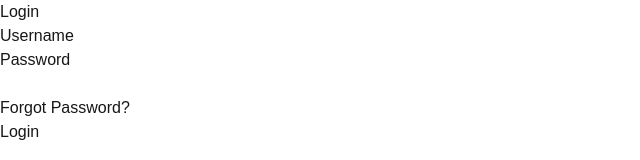
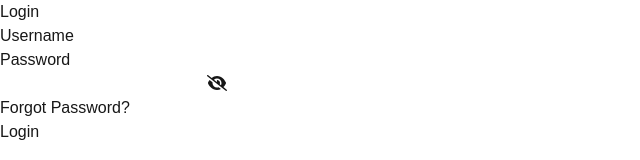
Before and after one commit to JhonGutang/CollabIT_CCTC, a Next.js app in the folder frontend/: page /login in a window 1280 px wide. Shown: the top 160 px of the page, without its empty margins (0-640 px from the left). Built offline with nearby package versions, Linux system fonts and the light colour scheme.

Commit message:
added password input with show toggle as reusable component

```diff
--- a/frontend/package.json
+++ b/frontend/package.json
@@ -9,6 +9,9 @@
     "lint": "next lint"
   },
   "dependencies": {
+    "@fortawesome/fontawesome-svg-core": "^6.7.2",
+    "@fortawesome/free-solid-svg-icons": "^6.7.2",
+    "@fortawesome/react-fontawesome": "^0.2.2",
     "@headlessui/react": "^2.2.0",
     "@heroicons/react": "^2.2.0",
     "axios": "^1.7.9",
--- a/frontend/src/app/login/page.tsx
+++ b/frontend/src/app/login/page.tsx
@@ -1,16 +1,12 @@
+// pages/Login.tsx
 'use client';
 
 import React, { useState } from 'react';
-import { EyeIcon } from '@heroicons/react/20/solid';
+import PasswordInput from '@/components/passwordInput';
 import { createUser } from '@/services/userService';
 
 export default function Login() {
-  const [showPassword, setShowPassword] = useState(false);
   const [formData, setFormData] = useState({ username: '', email: 'sample@gmail.com', password: '' });
-
-  const togglePasswordVisibility = () => {
-    setShowPassword(!showPassword);
-  };
 
   const handleChange = (e: React.ChangeEvent<HTMLInputElement>) => {
     setFormData({ ...formData, [e.target.name]: e.target.value });
@@ -18,7 +14,7 @@ export default function Login() {
 
   const handleSubmit = (e: React.FormEvent<HTMLFormElement>) => {
     e.preventDefault();
-    createUser(formData)
+    createUser(formData);
   };
 
   return (
@@ -41,29 +37,12 @@ export default function Login() {
               required
             />
           </div>
-          <div className="w-full">
-            <label htmlFor="password" className="mb-1 block">Password</label>
-            <div className="relative">
-              <input
-                type={showPassword ? 'text' : 'password'}
-                name="password"
-                id="password"
-                value={formData.password}
-                onChange={handleChange}
-                className="border-2 border-black h-[50px] w-full p-2 px-4 rounded-md"
-                required
-              />
-              <button
-                type="button"
-                onClick={togglePasswordVisibility}
-                className="absolute right-3 top-1/2 transform -translate-y-1/2 text-black"
-              >
-                <EyeIcon
-                  className={`h-5 w-5 text-gray-700 ${showPassword ? 'rotate-180' : ''}`}
-                />
-              </button>
-            </div>
-          </div>
+          <PasswordInput
+            name="password"
+            value={formData.password}
+            onChange={handleChange}
+            required={true}
+          />
           <div className="text-sm text-black mt-2 flex justify-end w-full">
             <button type="button" className="text-red-400">Forgot Password?</button>
           </div>
--- /dev/null
+++ b/frontend/src/components/passwordInput.tsx
@@ -0,0 +1,45 @@
+// components/PasswordInput.tsx
+import React, { useState } from 'react';
+import { FontAwesomeIcon } from '@fortawesome/react-fontawesome';
+import { faEye, faEyeSlash } from '@fortawesome/free-solid-svg-icons';
+
+interface PasswordInputProps {
+  name: string;
+  value: string;
+  onChange: (e: React.ChangeEvent<HTMLInputElement>) => void;
+  required?: boolean;
+}
+
+const PasswordInput: React.FC<PasswordInputProps> = ({ name, value, onChange, required = false }) => {
+  const [showPassword, setShowPassword] = useState(false);
+
+  const togglePasswordVisibility = () => {
+    setShowPassword((prevState) => !prevState);
+  };
+
+  return (
+    <div className="w-full">
+      <label htmlFor={name} className="mb-1 block">{name.charAt(0).toUpperCase() + name.slice(1)}</label>
+      <div className="relative">
+        <input
+          type={showPassword ? 'text' : 'password'}
+          name={name}
+          id={name}
+          value={value}
+          onChange={onChange}
+          className="border-2 border-black h-[50px] w-full p-2 px-4 rounded-md"
+          required={required}
+        />
+        <button
+          type="button"
+          onClick={togglePasswordVisibility}
+          className="absolute right-3 top-1/2 transform -translate-y-1/2 text-black"
+        >
+          <FontAwesomeIcon icon={showPassword ? faEye : faEyeSlash} />
+        </button>
+      </div>
+    </div>
+  );
+};
+
+export default PasswordInput;
```
Also changed, not shown: 1 other file (tests, documents, lock files or other folders).
